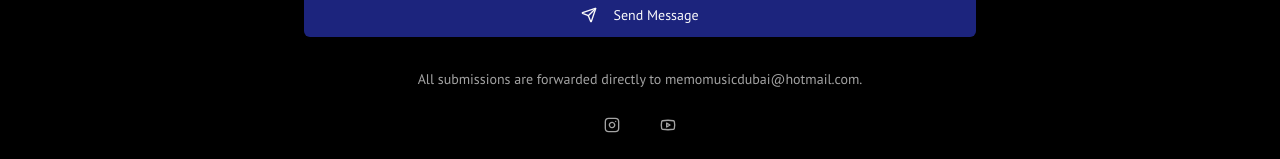
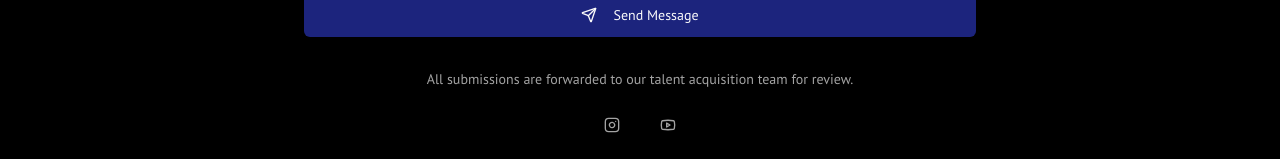
Before and after one commit to devjadiya/memo-music, a Next.js app: page / in a window 1280 px wide. Shown: the part 6246-6405 px from the top of the page. Built offline with nearby package versions, Linux system fonts and the light colour scheme; a web font is replaced by a local one; what @genkit-ai/google-genai, genkit would draw is missing.

Commit message:
Added Initial Files

```diff
--- a/src/components/sections/contact.tsx
+++ b/src/components/sections/contact.tsx
@@ -103,7 +103,7 @@ export default function ContactSection() {
 
             <div className="mt-8 text-center">
                  <p className="text-sm text-muted-foreground">
-                    All submissions are forwarded directly to memomusicdubai@hotmail.com.
+                    All submissions are forwarded to our talent acquisition team for review.
                 </p>
                 <div className="mt-4 flex justify-center gap-4">
                     <Button variant="ghost" size="icon" asChild>
```
